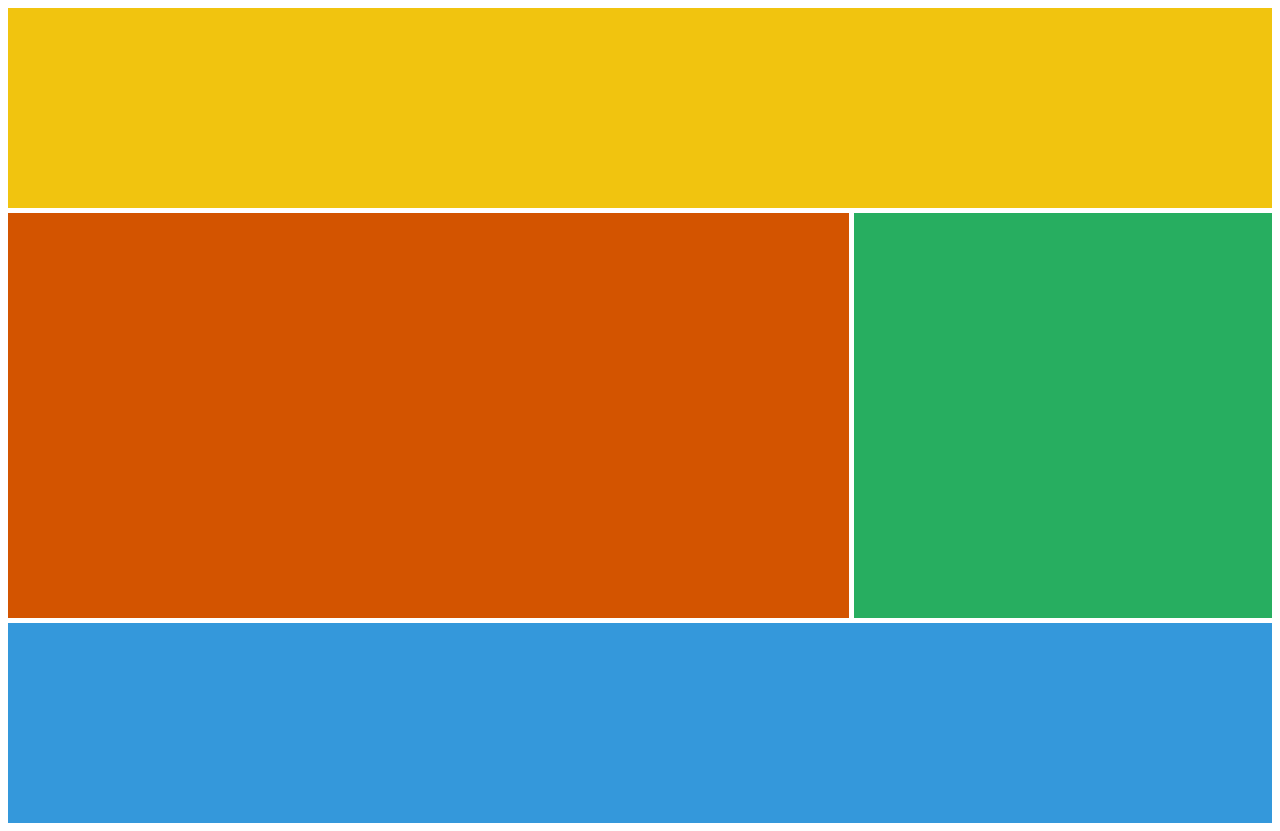
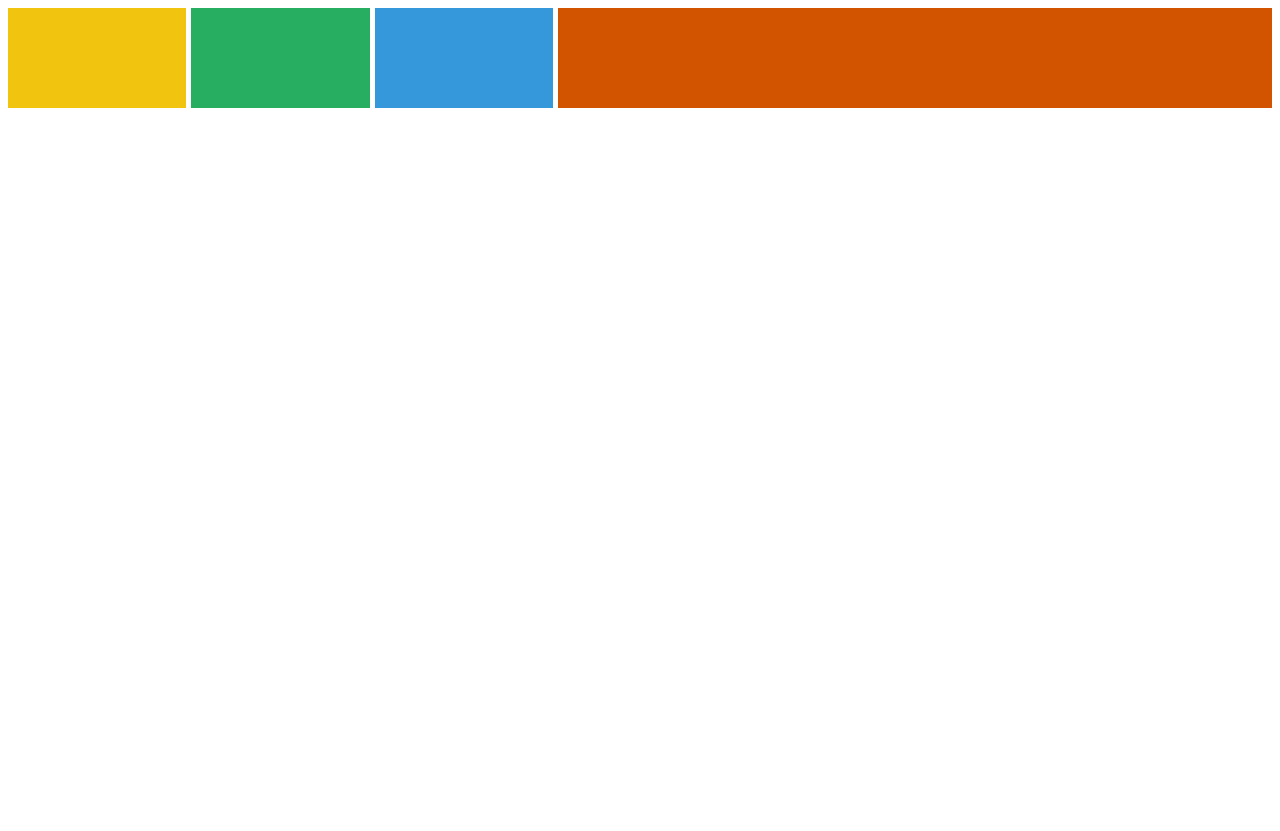
Before and after one commit to mina-raina-choi/css-master, a plain HTML site: page grid.html in a window 1280 px wide. After the commit the page ends 800 px from the top, so only its background shows below. Drawn offline with Linux system fonts and the light colour scheme.

Commit message:
fraction, repeat

```diff
--- a/grid.html
+++ b/grid.html
@@ -9,9 +9,13 @@
     <style>
         .father {
             display: grid;
-            grid-auto-rows: 200px;
+            grid-auto-rows: 100px;
             grid-gap: 5px;
-            grid-template-areas: "header header header" "content content sidebar" "content content sidebar" "footer footer footer"
+            /* fraction */
+            /* grid-template-columns: 2fr 1fr 2fr 1fr; */
+            grid-template-columns: repeat(3, 1fr) 4fr;
+
+            /* grid-template-areas: "header header header" "content content sidebar" "content content sidebar" "footer footer footer" */
 
             /* grid-template-columns: 30px 50px; */
             /* grid-template-rows: 30px 12px; */
@@ -27,22 +31,18 @@
         }
 
         .first {
-            grid-area: header;
             background-color: #f1c40f;
         }
 
         .second {
-            grid-area: sidebar;
             background-color: #27ae60;
         }
 
         .third {
-            grid-area: footer;
             background-color: #3498db;
         }
 
         .fourth {
-            grid-area: content;
             background-color: #d35400;
         }
     </style>
```
